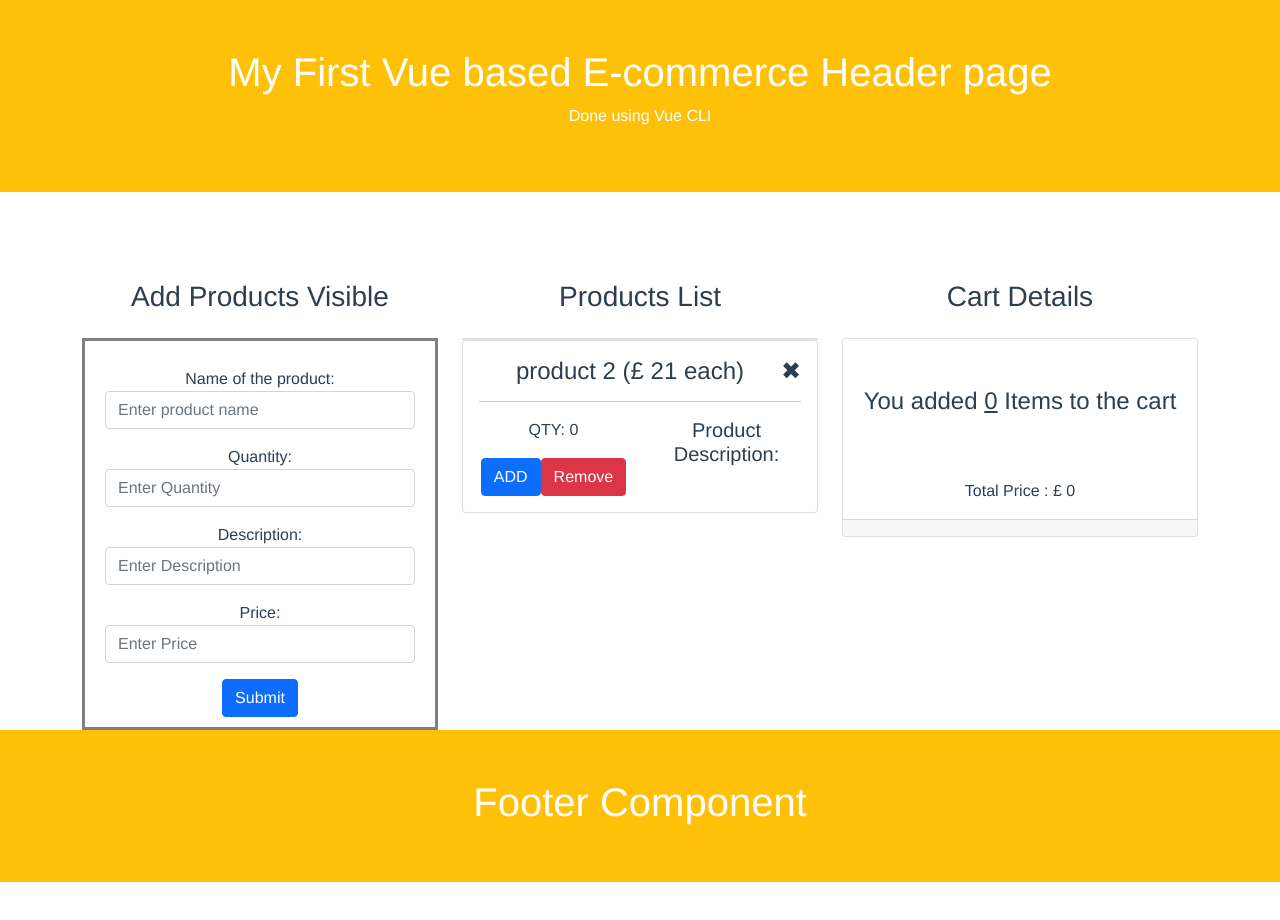
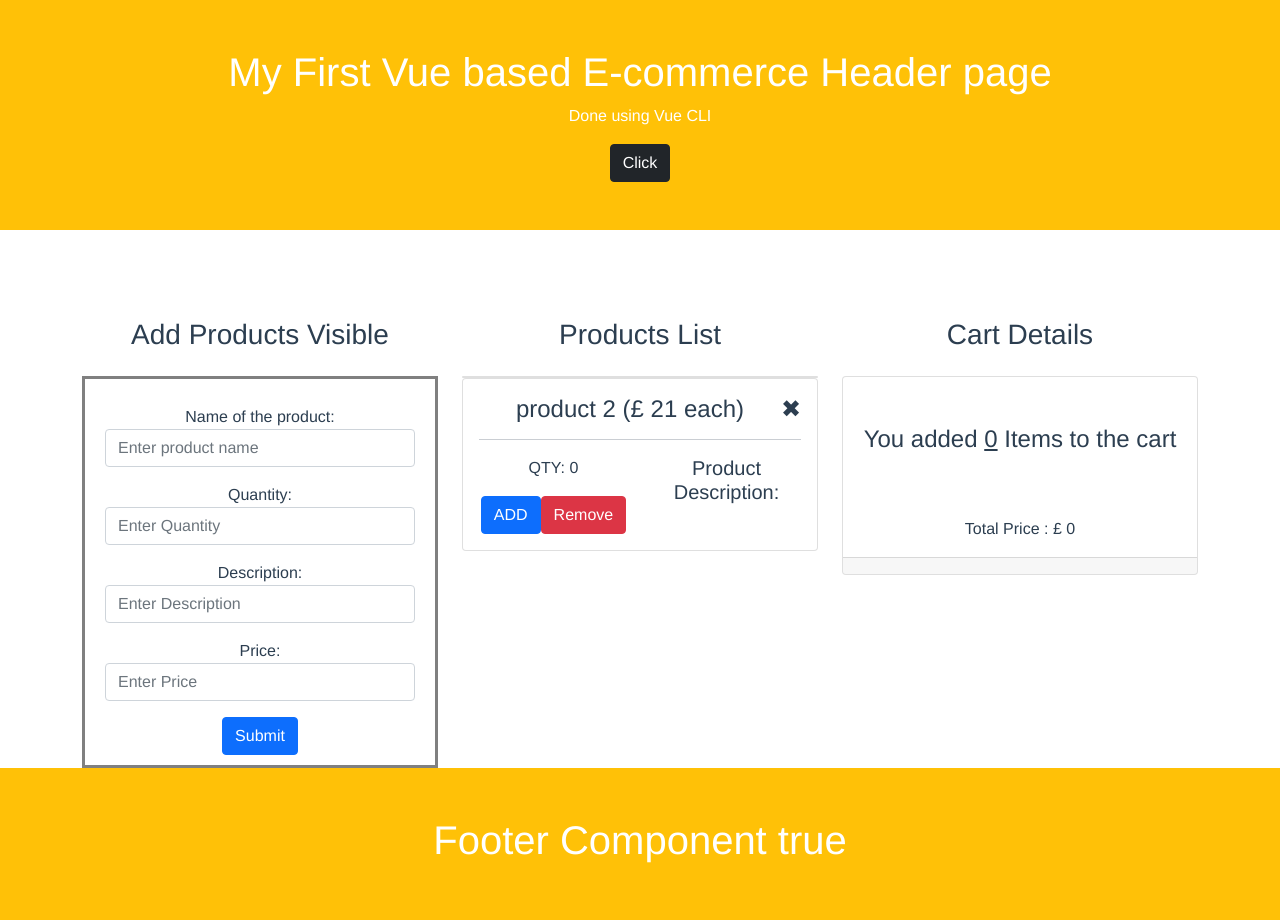
Before and after one commit to PriyathamVarma/vue_cli, a Vue app: page / in a window 1280 px wide. Before the commit the page ends 882 px from the top, so only its background shows below. Built offline with nearby package versions, Linux system fonts and the light colour scheme.

Commit message:
parent child comm

```diff
--- a/src/App.vue
+++ b/src/App.vue
@@ -2,7 +2,7 @@
 
 <div id="app">
 
-    <Header msg = "Header"/>
+    <Header v-on:dataComingFromHeader="triggerWhenDataArrivedFromHeader" msg = "Header" />
 
 
     <HelloWorld
@@ -13,7 +13,7 @@
       v-on:is-good-event = 'changeGoodEvent'
         />
 
-    <Footer msg = "Footer"/>
+    <Footer msg = "Footer" v-bind:displayToFooter="display"/>
 
 </div>
 
@@ -26,6 +26,7 @@ import Footer from './components/Footer.vue'
 
 export default {
   name: 'App',
+  emits:['dataComingFromHeader'],
   components: {
 
     HelloWorld,
@@ -33,11 +34,22 @@ export default {
     Footer,
 
   },
+  //data
+  data(){
+    return{
+      display : '',
+    }
+  },
   //methods
   methods:{
     changeGoodEvent(value){
       console.log('You entered emit function',value)//observe how this value which is index came from child component
 
+    },
+    triggerWhenDataArrivedFromHeader(data){
+      console.log(data);
+      this.display = data;
+      console.log('the display from app.vue',this.display);
     }
   }
 }
--- a/src/components/Footer.vue
+++ b/src/components/Footer.vue
@@ -1,6 +1,6 @@
 <template>
-<div class="container-fluid p-5 bg-warning text-white text-center mb-0">
-  <h1>Footer Component</h1>
+<div class="container-fluid p-5 bg-warning text-white text-center mb-0" v-if="displayToFooter">
+  <h1>Footer Component {{displayToFooter}}</h1>
 </div>
 </template>
 
@@ -8,7 +8,8 @@
 export default {
   name: 'Footer',
     props: {
-      msg: String
+      msg: String,
+      displayToFooter : Boolean,
       }
 
 }
--- a/src/components/Header.vue
+++ b/src/components/Header.vue
@@ -2,6 +2,7 @@
 <div class="container-fluid p-5 bg-warning text-white text-center">
   <h1>My First Vue based E-commerce {{msg}} page</h1>
   <p>Done using Vue CLI</p>
+  <button class="btn btn-dark" v-on:click="dataFromHeader">Click</button>
 </div>
 </template>
 
@@ -10,6 +11,19 @@ export default {
   name: 'Header',
   props: {
       msg: String
+      },
+      //data
+      data(){
+        return{
+          display: false,
+        }
+      },
+      //methods
+      methods:{
+        dataFromHeader(){
+          this.display = !this.display;
+          this.$emit('dataComingFromHeader',this.display);
+        }
       }
 
 }
```
